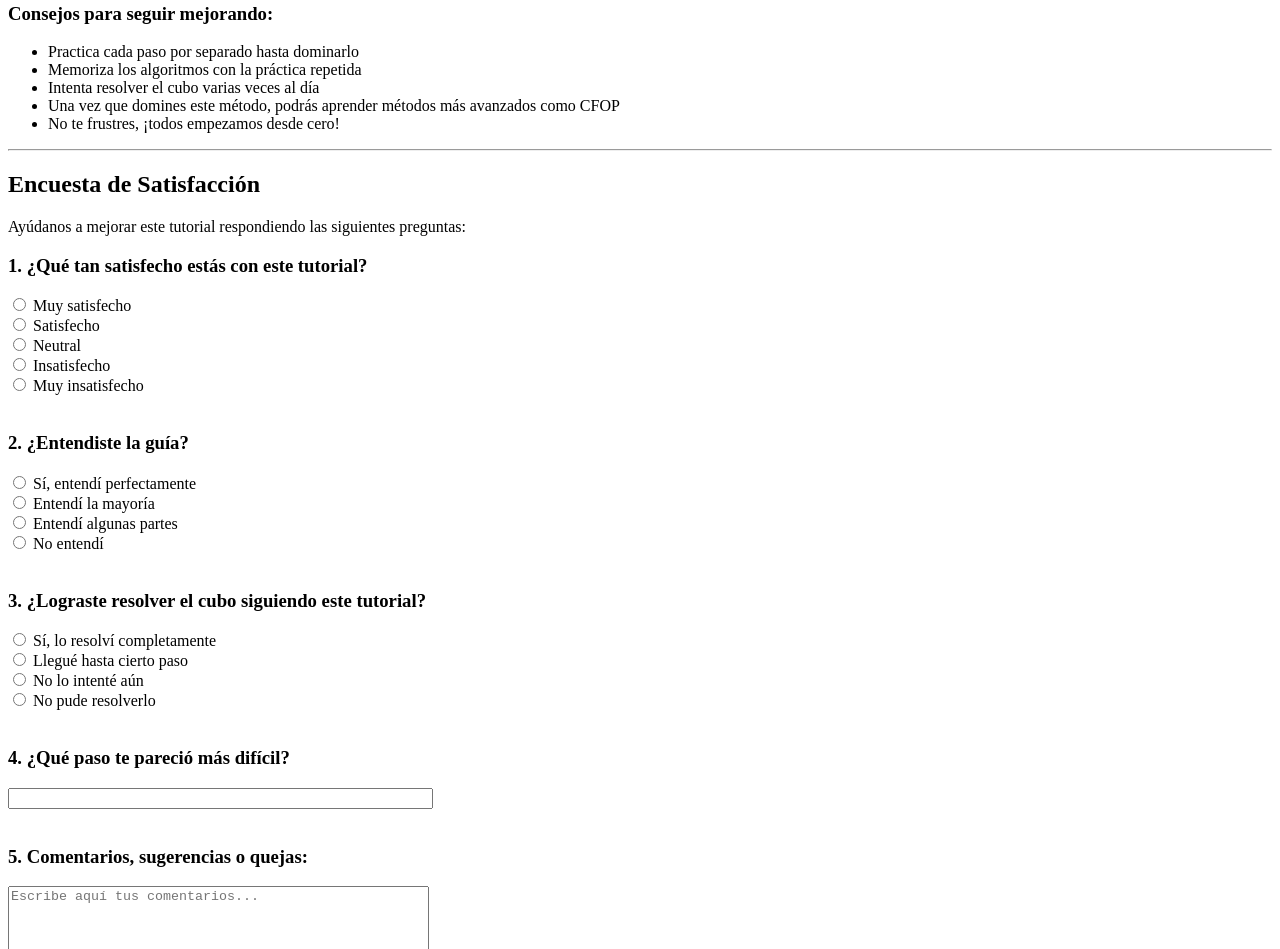
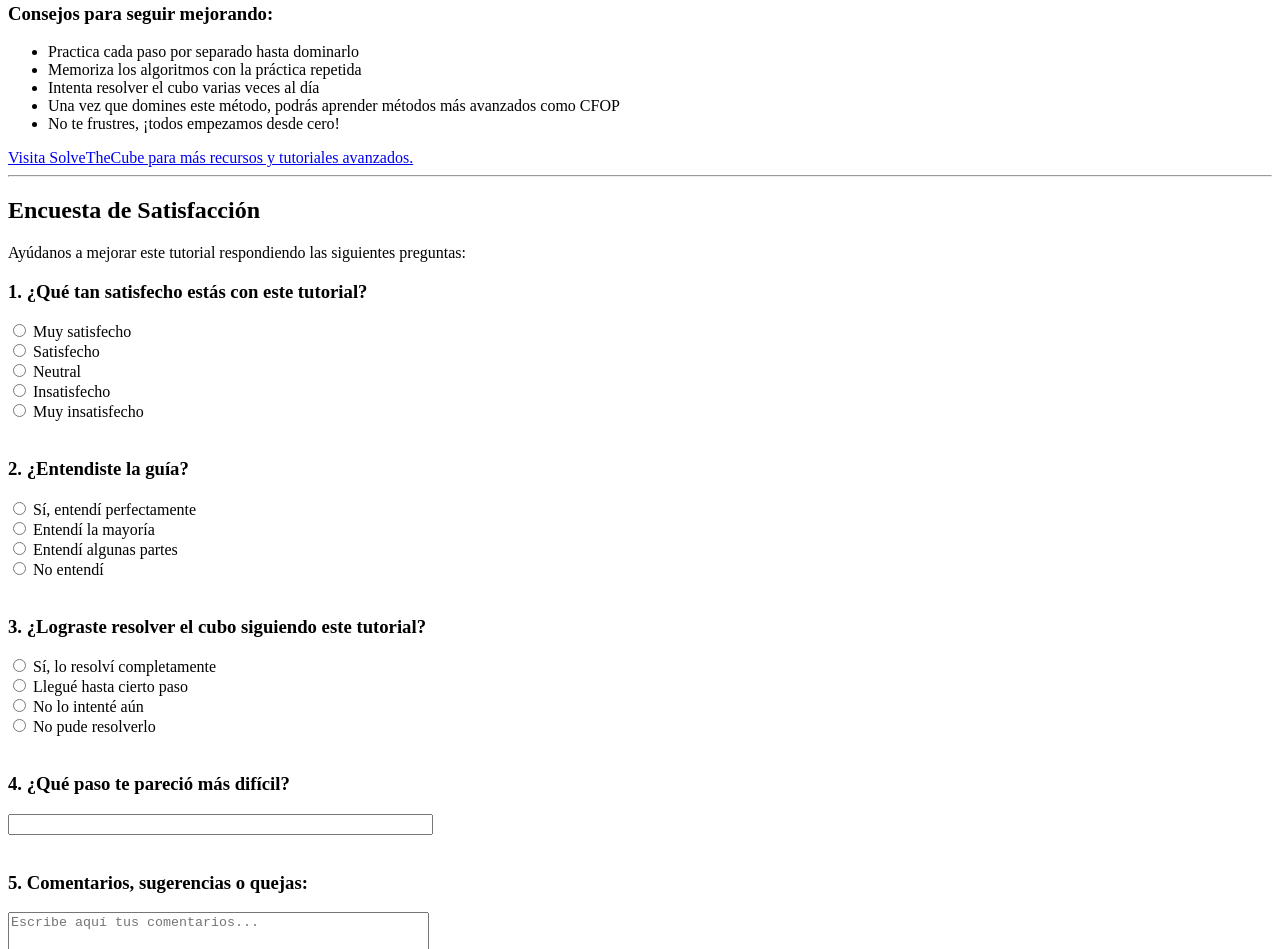
Before and after one commit to yoyobytes/2-web-c-intro-programming, a plain HTML site: page rubik.html in a window 1280 px wide. Shown: the part 7248-8197 px from the top of the page. Drawn offline with Linux system fonts and the light colour scheme.

Commit message:
añadido link a versión final

```diff
--- a/rubik.html
+++ b/rubik.html
@@ -222,6 +222,7 @@
         <li>Una vez que domines este método, podrás aprender métodos más avanzados como CFOP</li>
         <li>No te frustres, ¡todos empezamos desde cero!</li>
     </ul>
+    <a href="https://solvethecube.com/algorithms" target="_blank">Visita SolveTheCube para más recursos y tutoriales avanzados.</a>
 
     <hr>
 
```
